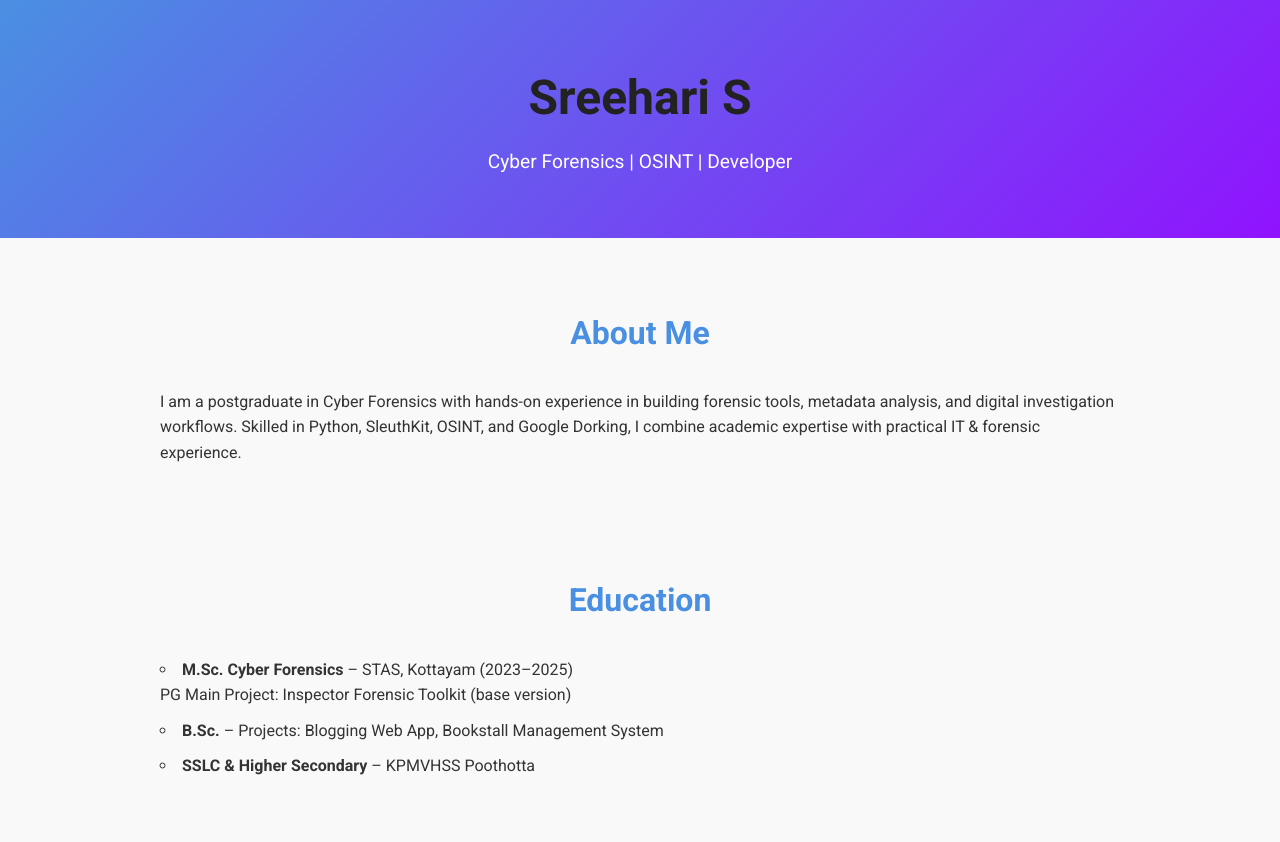
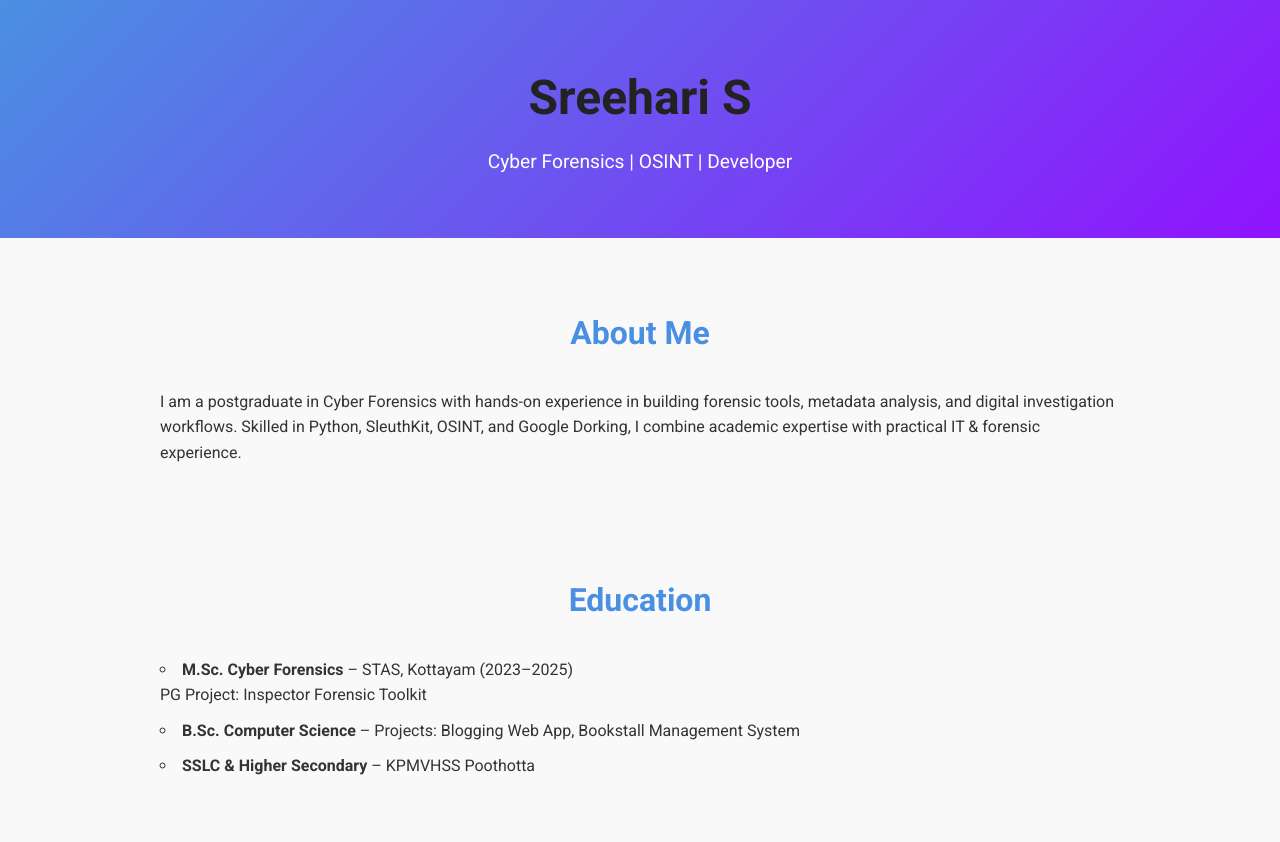
Before and after one commit to sreeharismadhav/sreeharismadhav.github.io, a plain HTML site: page index.html in a window 1280 px wide. Shown: the top 842 px of the page. Drawn offline with Linux system fonts and the light colour scheme.

Commit message:
Update index.html

```diff
--- a/index.html
+++ b/index.html
@@ -62,8 +62,8 @@
   <section id="education">
     <h2>Education</h2>
     <ul>
-      <li><strong>M.Sc. Cyber Forensics</strong> – STAS, Kottayam (2023–2025) <br>PG Main Project: Inspector Forensic Toolkit (base version)</li>
-      <li><strong>B.Sc.</strong> – Projects: Blogging Web App, Bookstall Management System</li>
+      <li><strong>M.Sc. Cyber Forensics</strong> – STAS, Kottayam (2023–2025) <br>PG Project: Inspector Forensic Toolkit </li>
+      <li><strong>B.Sc. Computer Science</strong> – Projects: Blogging Web App, Bookstall Management System</li>
       <li><strong>SSLC & Higher Secondary</strong> – KPMVHSS Poothotta</li>
     </ul>
   </section>
@@ -121,7 +121,7 @@
   <!-- Contact -->
   <section id="contact">
     <h2>Contact</h2>
-    <p>Email: <a href="mailto:youremail@example.com">youremail@example.com</a></p>
+    <p>Email: <a href="mailto:sreeharismadhav@gmail.com">sreeharismadhav@gmail.com</a></p>
   </section>
 
 </div>
```
